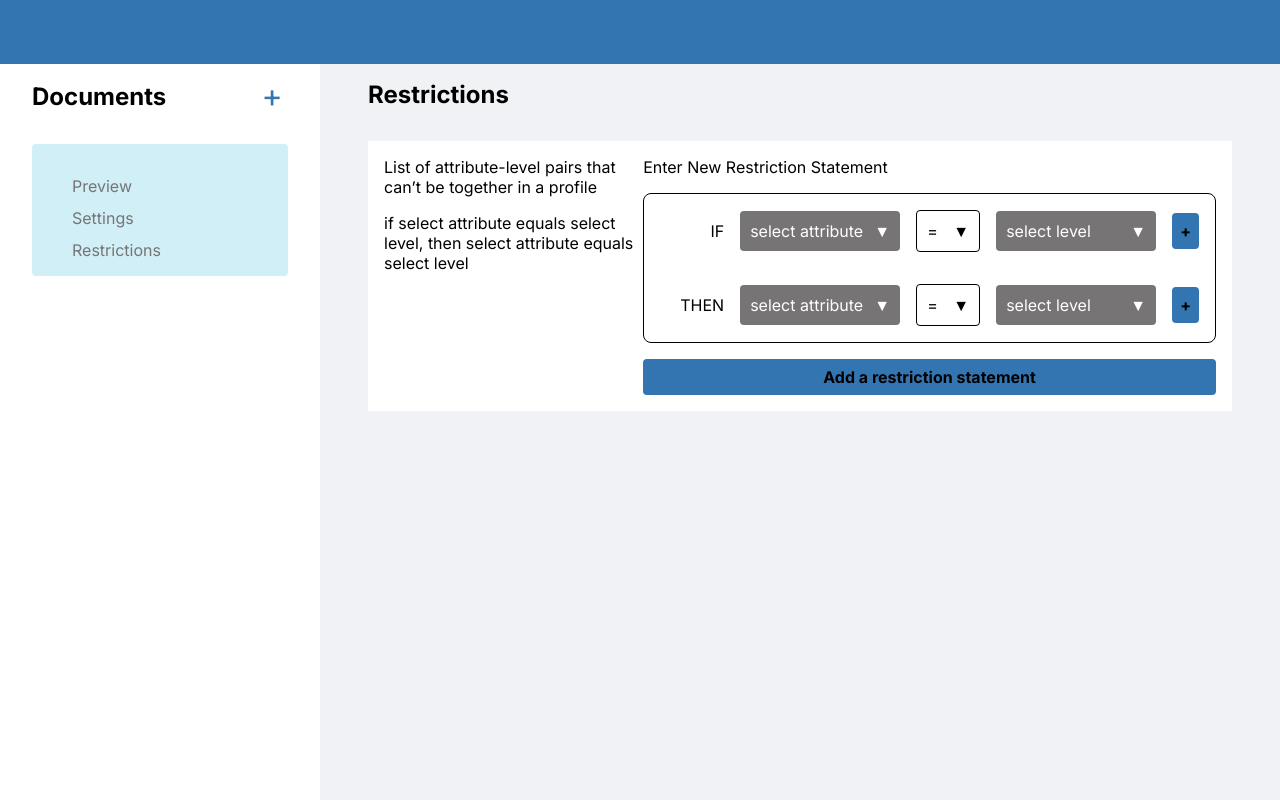
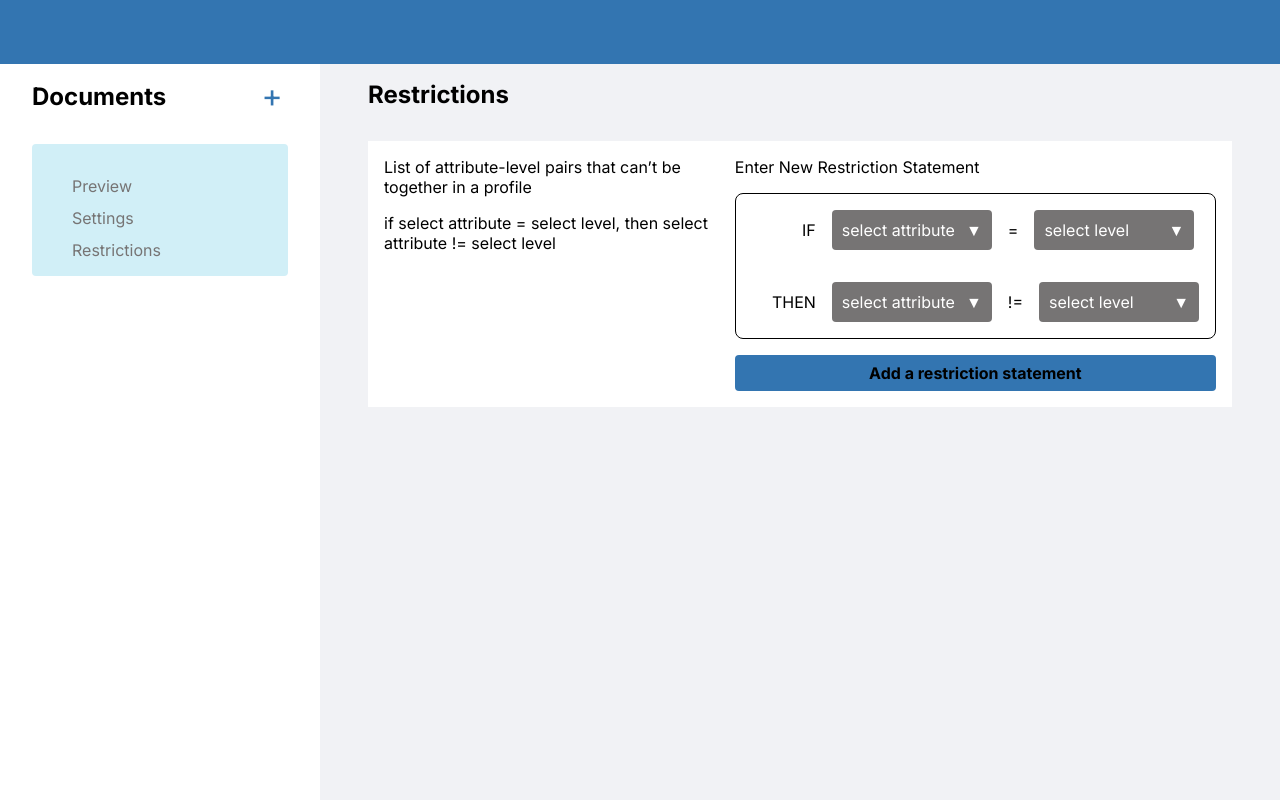
Before and after one commit to aaronrkaufman/projointdesigntool, a Next.js app in the folder frontend/: page /documents/1/restrictions in a window 1280 px wide. Both pictures are taken after a click on the button "Add a restriction statement". Built offline with nearby package versions, Linux system fonts and the light colour scheme.

Commit message:
feat: restrictions in preview [WIP]

```diff
--- a/frontend/components/restrictions/restrictions.tsx
+++ b/frontend/components/restrictions/restrictions.tsx
@@ -100,18 +100,32 @@ export const Restrictions = () => {
       return `${attribute} ${operator} ${level}`;
     };
 
+    const formatAgain = ({ attribute, level, equals }: any) => {
+      return [attribute, equals, level];
+    };
+
     // Process the 'if' statements
-    const ifPart = ifStatements.map(formatStatement).join(" or ");
-
-    // Process the 'then' statements
-    const thenPart = elseStatements.map(formatStatement).join(" or ");
+    // const ifPart = ifStatements.map(formatStatement).join(" or ");
+    const ifPart = ifStatements.map(formatAgain);
+    const thenPart = elseStatements.map(formatAgain);
+    // // Process the 'then' statements
+    // const thenPart = elseStatements.map(formatStatement).join(" or ");
 
     // Combine both parts
-    return `if ${ifPart}, then ${thenPart}`;
+    // return `if ${ifPart}, then ${thenPart}`;
+    return [...ifPart, ...thenPart];
+  };
+
+  const showRestrictions = (restriction: string[][]) => {
+    console.log(restriction);
+    return `if ${restriction[0].join(" ")}, then ${restriction[1].join(" ")}`;
   };
 
   const handleAddRestriction = () => {
-    const newRestriction = createRestrictionString();
+    // const statements = [ifStatements, elseStatements];
+    // console.log(statements);
+    const newRestriction: string[][] = createRestrictionString();
+    console.log(newRestriction);
     addRestrictionToAttribute(newRestriction);
   };
 
@@ -131,7 +145,9 @@ export const Restrictions = () => {
           </p>
           <ul className={styles.restrictions}>
             {restrictions &&
-              restrictions.map((restr) => <li key={restr}>{restr}</li>)}
+              restrictions.map((restr, index) => (
+                <li key={restr[0][index]}>{showRestrictions(restr)}</li>
+              ))}
           </ul>
         </div>
         <div className={styles.right}>
@@ -141,9 +157,9 @@ export const Restrictions = () => {
               statement={ifStatements[0]}
               index={0}
               changeStatement={changeIfStatement}
-              addStatement={addIfStatement}
+              // addStatement={addIfStatement}
             />
-            {ifStatements.map((item, index) => {
+            {/* {ifStatements.map((item, index) => {
               if (index === 0) return "";
               return (
                 <Statement
@@ -153,14 +169,14 @@ export const Restrictions = () => {
                   changeStatement={changeIfStatement}
                 />
               );
-            })}
+            })} */}
             <Statement
               statement={elseStatements[0]}
               index={0}
               changeStatement={changeElseStatement}
-              addStatement={addElseStatement}
+              // addStatement={addElseStatement}
             />
-            {elseStatements.map((item, index) => {
+            {/* {elseStatements.map((item, index) => {
               if (index === 0) return "";
               return (
                 <Statement
@@ -170,7 +186,7 @@ export const Restrictions = () => {
                   index={index}
                 />
               );
-            })}
+            })} */}
           </div>
           <Button
             text="Add a restriction statement"
--- a/frontend/components/restrictions/statement.tsx
+++ b/frontend/components/restrictions/statement.tsx
@@ -28,7 +28,7 @@ export const Statement: React.FC<IStatement> = ({
   // Define the state with TypeScript type
   const [selectedAttr, setSelectedAttr] = useState<string>("select attribute");
   const [selectedLvl, setSelectedLvl] = useState<string>("select level");
-  const [sign, setSign] = useState<string>("=");
+  const [sign, setSign] = useState<string>(statement.equals);
   const [proposition, setProposition] = useState<string>(statement.part);
 
   const { attributes } = useAttributes();
@@ -73,12 +73,14 @@ export const Statement: React.FC<IStatement> = ({
           setSelected={setSelectedAttr}
           color={selectedAttr == "select attribute" ? true : false}
         />
-        <CustomDropdown
+        {/* FOR NOW THIS */}
+        {sign}
+        {/* <CustomDropdown
           sign={true}
           value={sign}
           items={["=", "!="]}
           setSelected={setSign}
-        />
+        /> */}
         <CustomDropdown
           value={selectedLvl}
           items={
--- a/frontend/context/attributes_context.tsx
+++ b/frontend/context/attributes_context.tsx
@@ -44,12 +44,13 @@ interface AttributeContextType {
   setEdited: (edited: boolean) => void;
   storageChanged: number;
   setStorageChanged: (storageChanged: number) => void;
-  restrictions: string[];
-  addRestrictionToAttribute: (newRestriction: string) => void;
+  // restrictions: string[];
+  restrictions: string[][][];
+  addRestrictionToAttribute: (newRestriction: string[][]) => void;
   deleteRestrictionFromAttribute: (restrictionIndex: number) => void;
   editRestrictionInAttribute: (
     restrictionIndex: number,
-    newRestriction: string
+    newRestriction: string[][]
   ) => void;
   // Include other function signatures as needed
 }
@@ -80,7 +81,8 @@ export const AttributeProvider: React.FC<{ children: ReactNode }> = ({
   const [edited, setEdited] = useState<boolean>(false);
   const [storageChanged, setStorageChanged] = useState<number>(0);
 
-  const [restrictions, setRestrictions] = useState<string[]>([]);
+  // const [restrictions, setRestrictions] = useState<string[]>([]);
+  const [restrictions, setRestrictions] = useState<string[][][]>([]);
 
   useEffect(() => {
     if (currentDocID && currentDocID !== prevDocID) {
@@ -247,7 +249,14 @@ export const AttributeProvider: React.FC<{ children: ReactNode }> = ({
   };
 
   // Function to add a restriction to an attribute
-  const addRestrictionToAttribute = (newRestriction: string) => {
+  // const addRestrictionToAttribute = (newRestriction: string) => {
+  //   console.log(restrictions);
+  //   setRestrictions((prev) => [...prev, newRestriction]);
+
+  //   setEdited(true);
+  // };
+
+  const addRestrictionToAttribute = (newRestriction: string[][]) => {
     console.log(restrictions);
     setRestrictions((prev) => [...prev, newRestriction]);
 
@@ -265,7 +274,7 @@ export const AttributeProvider: React.FC<{ children: ReactNode }> = ({
   // Function to edit an existing restriction
   const editRestrictionInAttribute = (
     restrictionIndex: number,
-    newRestriction: string
+    newRestriction: string[][]
   ) => {
     setRestrictions((prev) =>
       prev.map((restr, index) => {
--- a/frontend/pages/documents/[document]/preview.tsx
+++ b/frontend/pages/documents/[document]/preview.tsx
@@ -33,14 +33,14 @@ function PreviewPage({ params }: IServerProps) {
     // console.log("whatis happening", currentDoc)
   }, [documentName]);
 
-  const { attributes } = useAttributes();
+  const { attributes, restrictions } = useAttributes();
 
   const [profiles, setProfiles] = useState<IPreview | null>(null);
 
   const [refresh, setRefresh] = useState<boolean>(true);
 
   const previewData = async () => {
-    const previews = await getPreview(attributes);
+    const previews = await getPreview(attributes, restrictions);
     setProfiles({
       attributes: attributes.map((el) => el.name),
       previews: previews,
```
Also changed, not shown: frontend/services/api.ts (+13 -7 lines), frontend/services/utils.ts (+12 -0 lines).
